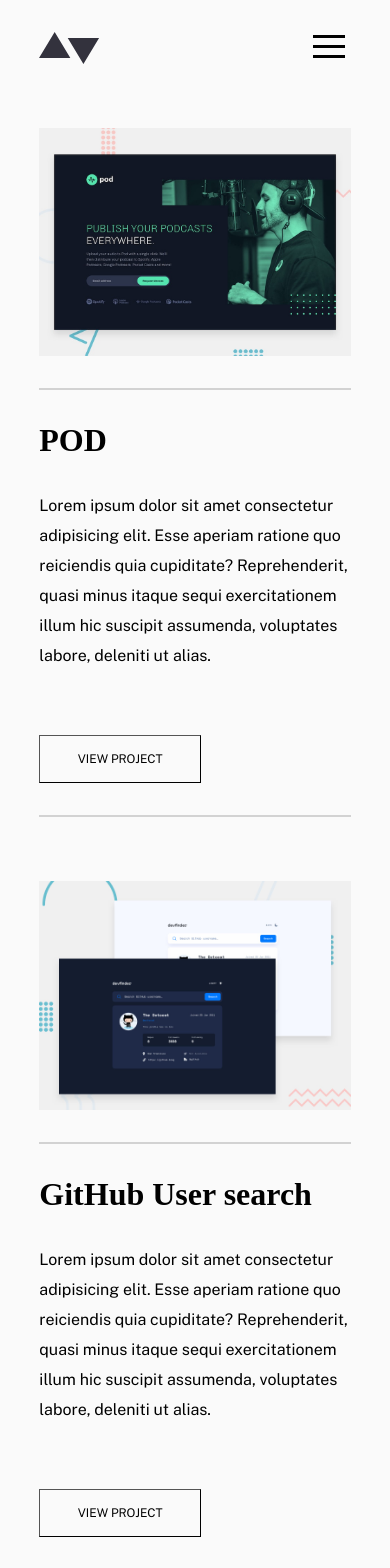
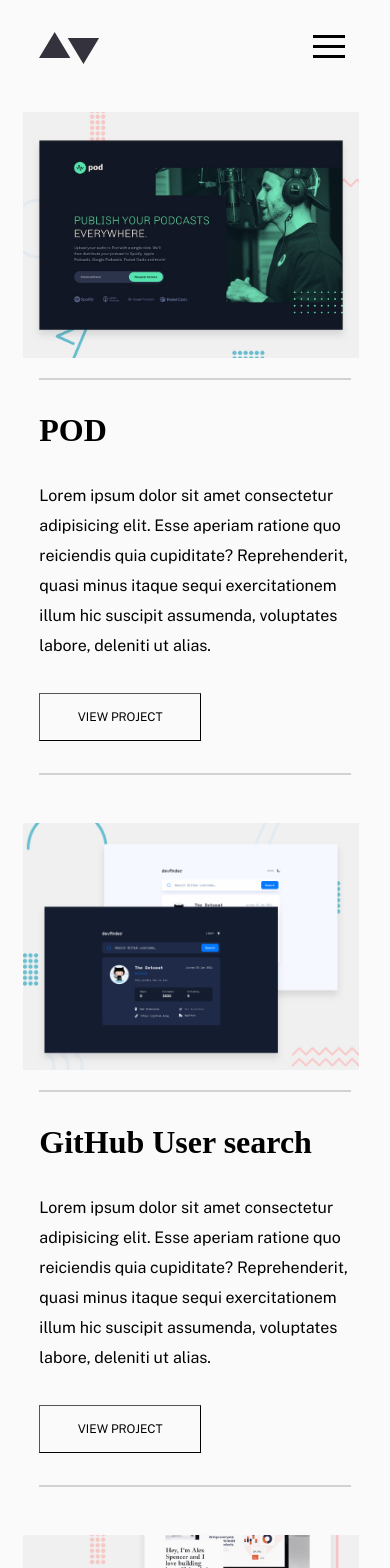
Before and after one commit to grischat/portfolio-app, a React (Vite) app: page /portfolio in a window 390 px wide. Shown: the top 1568 px of the page. Built offline with nearby package versions, Linux system fonts and the light colour scheme; a web font is replaced by a local one.

Commit message:
-Project`s Portfolio index for tablet has been done

```diff
--- a/components/Footer.jsx
+++ b/components/Footer.jsx
@@ -12,7 +12,7 @@ function Footer({ showContactMe }) {
           <h1 className="header__text-interested">
             Interested in doing a project together?
           </h1>
-          {window.innerWidth > 768 && <BottomLine className='bottomline-short'/>}
+          {window.innerWidth >= 768 && <BottomLine className='bottomline-short'/>}
           <Link id="link" to="/contact">
             <Button className="btn__contactme">
               CONTACT ME
--- a/components/HeaderNav.jsx
+++ b/components/HeaderNav.jsx
@@ -25,7 +25,7 @@ function HeaderNav() {
 
     <div className="header__nav">
 
-      <img src="../media/images/logo.svg" alt="Black triangles logo" />
+      <img src="../media/images/logo.svg" alt="Triangles logo" />
 
       {mobileScreen && (
         <>
--- a/components/ProjectBackground.jsx
+++ b/components/ProjectBackground.jsx
@@ -4,14 +4,23 @@ import "../scss/PortfolioIndex.scss";
 import "../scss/ProjectBackground.scss";
 import { Link } from "react-router-dom";
 
-function ProjectBackground({ imageSrc, title, description, url }) {
+function ProjectBackground({
+  imageSrc,
+  title,
+  description,
+  url,
+  containerClass = "project__container",
+  imageClass='image__preview',
+  textClass ='project__text'
+}) {
   return (
-    <div className="project__container">
+    <div className={containerClass}>
       <img
-        className="image__preview"
+        className={imageClass}
         src={imageSrc}
         alt={`Preview for ${title}`}
       ></img>
+      <div className={textClass}>
         <BottomLine />
         <h1>{title}</h1>
         <p>{description}</p>
@@ -21,6 +30,7 @@ function ProjectBackground({ imageSrc, title, description, url }) {
 
         <BottomLine />
       </div>
+    </div>
   );
 }
 
--- a/scss/ProjectBackground.scss
+++ b/scss/ProjectBackground.scss
@@ -1,5 +1,42 @@
 .project__container {
-    width: 23.46rem;
+  width: 23.46rem;
+  display: flex;
+  flex-direction: column;
+}
+//lr = left to right AND rl = right to left
+.project__container-lr {
+  @media (min-width: 768px) {
     display: flex;
-    flex-direction: column;
+    flex-direction: row;
+    width: 43rem;
+
   }
+  .image__preview-lr {
+    width: 21rem;
+    margin: 1rem;
+    @media (min-width: 768px) {
+      width: 21rem;
+    }
+  }
+  .text__lr {
+    @media (min-width: 768px) {
+      margin-right: -4rem;
+    };
+  }
+}
+.project__container-rl {
+  @media (min-width: 768px) {
+    display: flex;
+    flex-direction: row-reverse;
+    width: 43rem;
+  }
+  .image__preview-rl {
+    width: 21rem;
+    margin:1rem;
+    @media (min-width: 768px) {
+      width: 21rem;
+
+      margin-right: -2.1rem;
+    }
+  }
+}
--- a/scss/main.scss
+++ b/scss/main.scss
@@ -77,3 +77,6 @@ a#link {
     display: block;
     width: 0rem;
 }
+img {
+    object-fit: contain;
+}
--- a/src/PortfolioIndex.jsx
+++ b/src/PortfolioIndex.jsx
@@ -8,18 +8,26 @@ function PortfolioIndex() {
     <Wrapper>
       <HeaderNav />
       <ProjectBackground
+        containerClass="project__container-lr"
+        imageClass="image__preview-lr"
+        textClass="text__lr"
         url="pod"
         imageSrc="../media/previews/pod-preview.jpg"
         title="POD"
         description="Lorem ipsum dolor sit amet consectetur adipisicing elit. Esse aperiam ratione quo reiciendis quia cupiditate? Reprehenderit, quasi minus itaque sequi exercitationem illum hic suscipit assumenda, voluptates labore, deleniti ut alias."
       />
       <ProjectBackground
+        containerClass="project__container-rl"
+        imageClass="image__preview-rl"
         url="githubsearch"
         imageSrc="../media/previews/github-search-user-preview.jpg"
         title="GitHub User search"
         description="Lorem ipsum dolor sit amet consectetur adipisicing elit. Esse aperiam ratione quo reiciendis quia cupiditate? Reprehenderit, quasi minus itaque sequi exercitationem illum hic suscipit assumenda, voluptates labore, deleniti ut alias."
       />
       <ProjectBackground
+        containerClass="project__container-lr"
+        imageClass="image__preview-lr"
+        textClass="text__lr"
         url="portfolioapp"
         imageSrc="../media/previews/portfolio-preview.jpg"
         title="Portfolio app"
```
Lines whose indentation alone changed are shown as unchanged.
